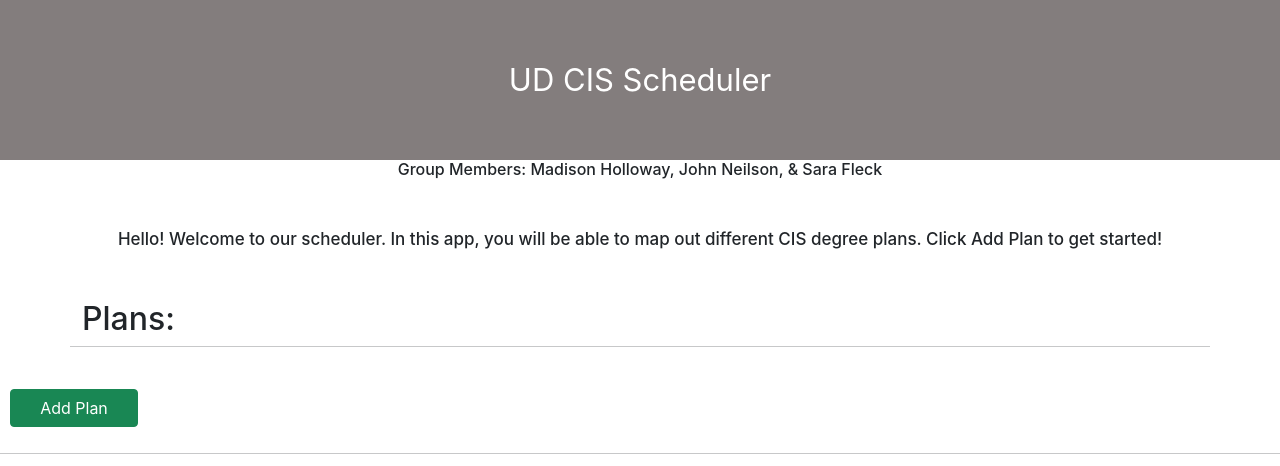
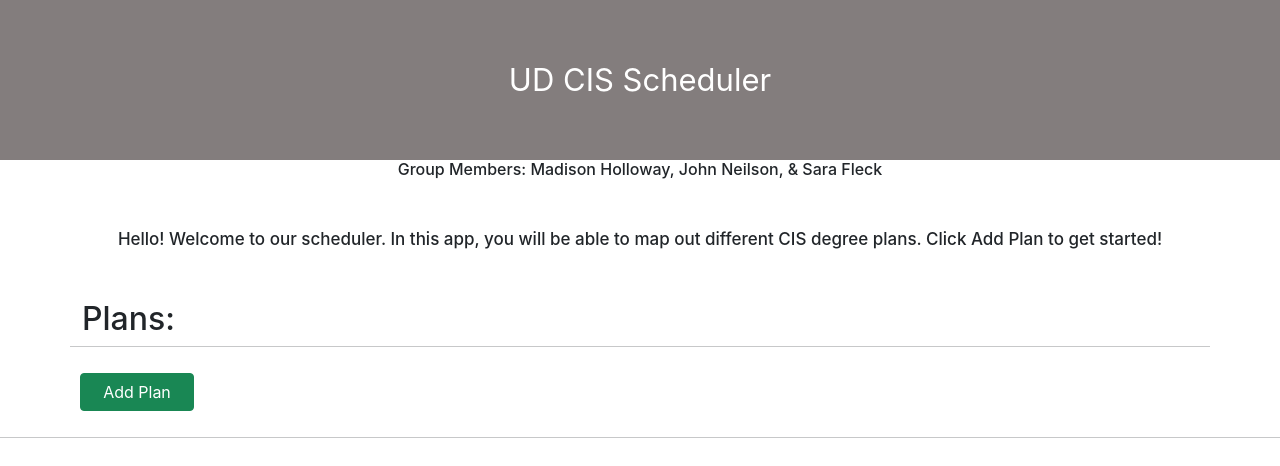
Before and after one commit to UD-CISC275-S22/cis-scheduler-team-3, a React (Create React App) app: page / in a window 1280 px wide. Shown: the top 466 px of the page. Built offline with nearby package versions, Linux system fonts and the light colour scheme.

Commit message:
added styling to planView/SemesterView

```diff
--- a/src/App.tsx
+++ b/src/App.tsx
@@ -100,15 +100,13 @@ export function App(): JSX.Element {
                     to get started!
                 </h5>
             </div>
-            <div>
             <PlanList
                 plans={plans}
                 editplan={editPlan}
                 deleteplan={deletePlan}
             ></PlanList>
-            </div>
-            <p> </p>
-            <div>
+            <Container>
+                <Row>
                     <Button
                         variant="success"
                         className="Delete-plan"
@@ -117,7 +115,8 @@ export function App(): JSX.Element {
                     >
                         Add Plan
                     </Button>
-            </div>
+                </Row>
+            </Container>
             {add ? (
                 <Container>
                     <Row>
--- a/src/components/PlanView.tsx
+++ b/src/components/PlanView.tsx
@@ -1,5 +1,5 @@
 import React, { useState } from "react";
-import { Button, Form } from "react-bootstrap";
+import { Button, Form, ButtonGroup } from "react-bootstrap";
 import { DegreePlan } from "../interfaces/degreeplan";
 import { CoursePool } from "./CoursePool";
 import { SemesterList } from "./SemesterList";
@@ -103,6 +103,7 @@ export function PlanView({
     return add ? (
         <div>
             <Form.Group controlId="session-textbox">
+                <h4>Add a Semester: </h4>
                 <Form.Label>
                     Enter the session (fall, winter, spring, summer):
                 </Form.Label>
@@ -131,6 +132,7 @@ export function PlanView({
             <h6 data-testid="degree-credits">
                 Degree Credits: {plan.degree_credits}/ 124 required
             </h6>
+            <ButtonGroup className="mb-2">
                 <Button
                     data-testid="clear-sem-btn"
                     className="Buttons"
@@ -152,6 +154,7 @@ export function PlanView({
                 <Button className="Buttons" onClick={updatemovecourse}>
                     move courses
                 </Button>
+            </ButtonGroup>
             {movecourse ? (
                 <CourseMover
                     semesters={plan.semesters}
--- a/src/components/SemesterView.tsx
+++ b/src/components/SemesterView.tsx
@@ -75,7 +75,10 @@ export function SemesterView({
                         {semester.session}:{semester.year}
                     </h5>
                     <i data-testid="Semester_Credits">
-                        Total Credits: {semester.semester_credits}
+                        Total Credits:{" "}
+                        {isNaN(semester.semester_credits)
+                            ? 0
+                            : semester.semester_credits}
                     </i>
                     <p> </p>
                 </Col>
```
Lines whose indentation alone changed are shown as unchanged.
